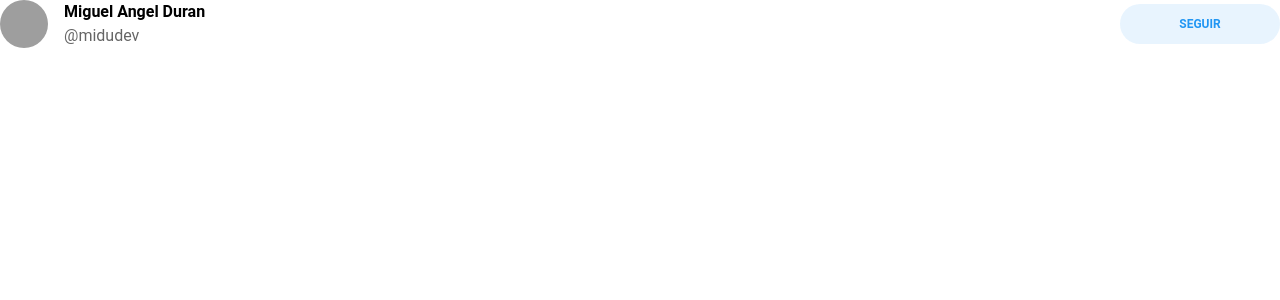
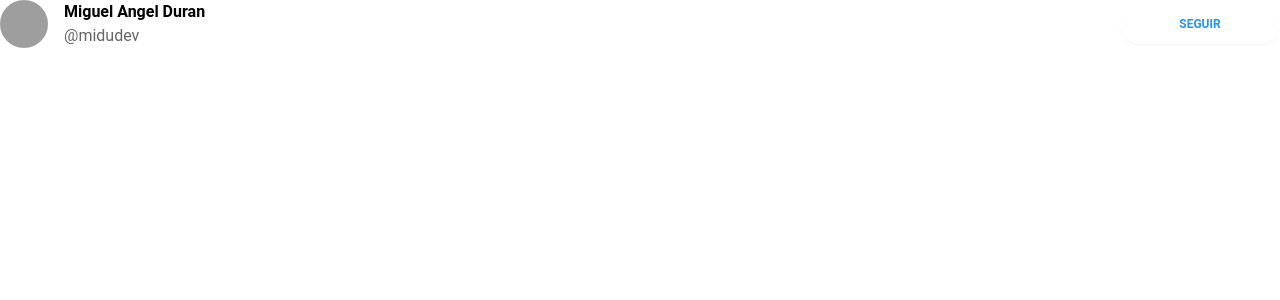
Before and after one commit to smolina97/react-twitter, a React (Vite) app: page / in a window 1280 px wide. Shown: the top 300 px of the page. Built offline with nearby package versions, Linux system fonts and the light colour scheme; grey boxes are pictures that could not be loaded.

Commit message:
añadiendo sombra al stilo del boton followercard

```diff
--- a/src/assets/Card.jsx
+++ b/src/assets/Card.jsx
@@ -12,7 +12,7 @@ export function Card ({username, name}){
       ? isHovering ? "Dejar de seguir" : "Siguiendo"
       : "Seguir";
 
-    const buttonFollowing = `rounded-full inline-block text-center w-40 ${isFollowing ? 'bg-blue-500/40 hover:bg-red-500/40 hover:text-red-900' : 'bg-blue-500/10 hover:bg-blue-500/30'}`
+    const buttonFollowing = `rounded-full shadow-sm inline-block text-center w-40 ${isFollowing ? 'bg-blue-500/20 hover:bg-red-500/40 hover:text-red-900' : 'hover:bg-blue-500/30'}`
 
     return (
        <article className=" flex items-center justify-between" >
```
